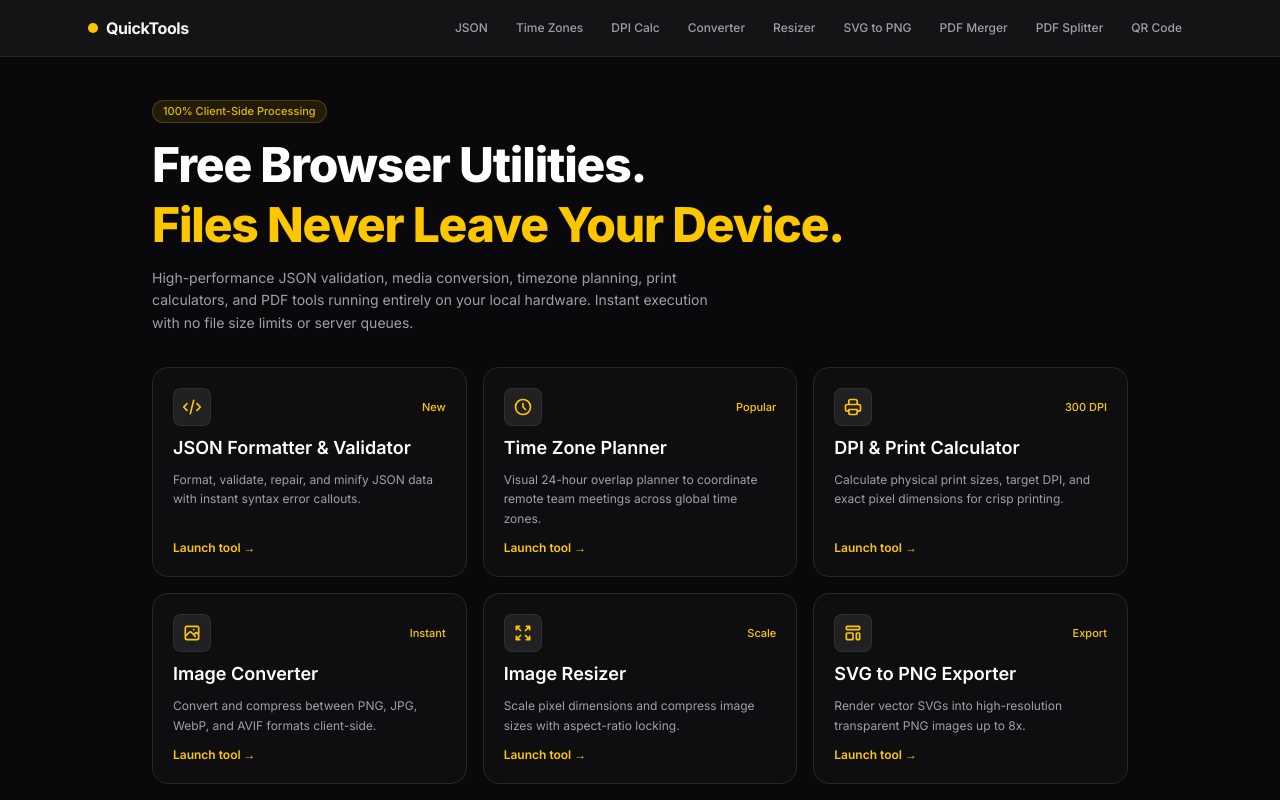
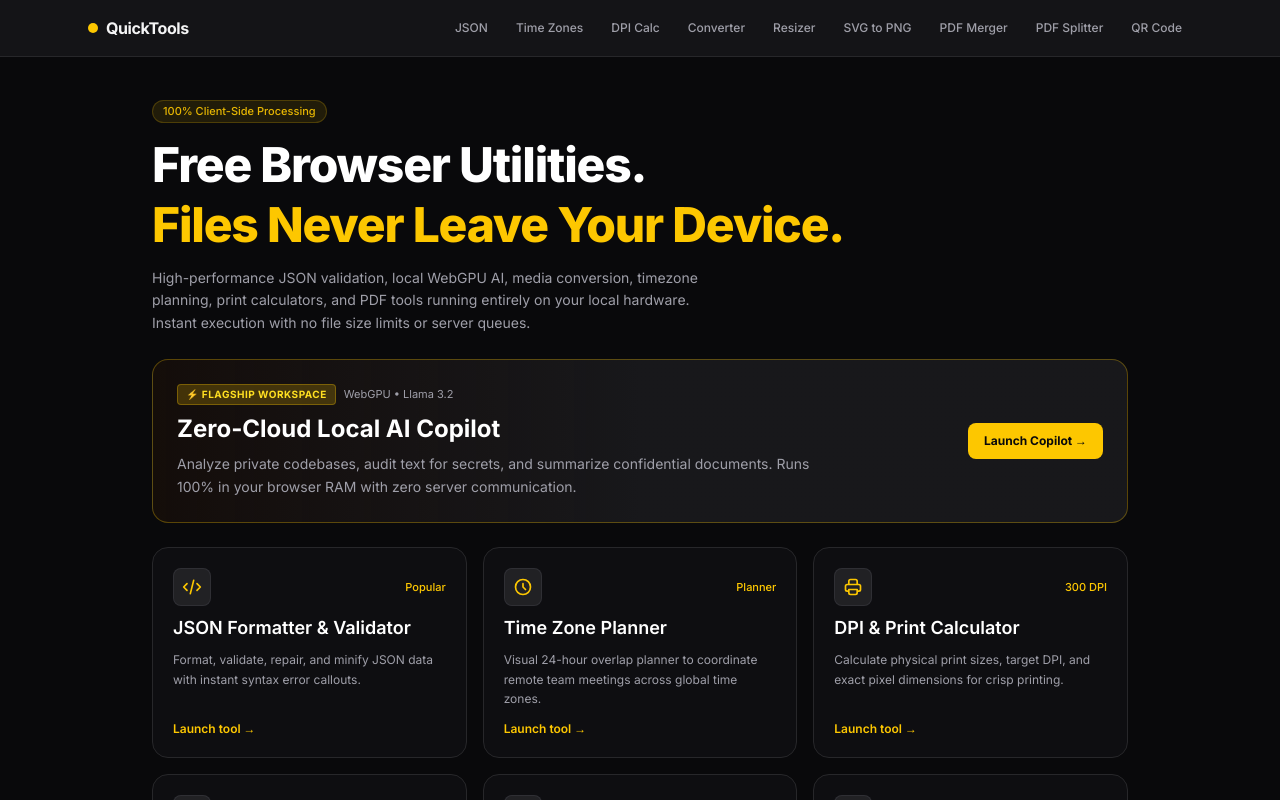
Before and after one commit to mikefener/quicktools, a Next.js app: page / in a window 1280 px wide. Shown: the top 800 px of the page. Built offline with nearby package versions, Linux system fonts and the light colour scheme; no server answers.

Commit message:
feat: launch zero-cloud local AI copilot on homepage and navbar

```diff
--- a/src/app/page.tsx
+++ b/src/app/page.tsx
@@ -6,7 +6,7 @@ const tools = [
     description: 'Format, validate, repair, and minify JSON data with instant syntax error callouts.',
     href: '/tools/json-formatter',
     tag: 'Dev',
-    badge: 'New',
+    badge: 'Popular',
     icon: (
       <svg className="w-5 h-5 text-yellow-400" fill="none" viewBox="0 0 24 24" stroke="currentColor" strokeWidth={2}>
         <path strokeLinecap="round" strokeLinejoin="round" d="M10 20l4-16m4 4l4 4-4 4M6 16l-4-4 4-4" />
@@ -18,7 +18,7 @@ const tools = [
     description: 'Visual 24-hour overlap planner to coordinate remote team meetings across global time zones.',
     href: '/tools/timezone-planner',
     tag: 'Remote',
-    badge: 'Popular',
+    badge: 'Planner',
     icon: (
       <svg className="w-5 h-5 text-yellow-400" fill="none" viewBox="0 0 24 24" stroke="currentColor" strokeWidth={2}>
         <path strokeLinecap="round" strokeLinejoin="round" d="M12 8v4l3 3m6-3a9 9 0 11-18 0 9 9 0 0118 0z" />
@@ -115,7 +115,7 @@ export default function Home() {
   return (
     <main className="min-h-[calc(100vh-3.5rem)] bg-zinc-950 text-white flex flex-col justify-between">
       {/* Hero Section */}
-      <section className="max-w-5xl mx-auto px-6 pt-10 pb-8 w-full text-center sm:text-left">
+      <section className="max-w-5xl mx-auto px-6 pt-10 pb-6 w-full text-center sm:text-left">
         <div className="inline-block text-[11px] font-mono font-medium text-yellow-400/90 bg-yellow-400/10 border border-yellow-400/20 px-2.5 py-0.5 rounded-full mb-3">
           100% Client-Side Processing
         </div>
@@ -124,8 +124,39 @@ export default function Home() {
           <span className="text-yellow-400">Files Never Leave Your Device.</span>
         </h1>
         <p className="text-zinc-400 mt-3 max-w-xl text-sm leading-relaxed">
-          High-performance JSON validation, media conversion, timezone planning, print calculators, and PDF tools running entirely on your local hardware. Instant execution with no file size limits or server queues.
+          High-performance JSON validation, local WebGPU AI, media conversion, timezone planning, print calculators, and PDF tools running entirely on your local hardware. Instant execution with no file size limits or server queues.
         </p>
+      </section>
+
+      {/* Flagship Featured Hero Tool */}
+      <section className="max-w-5xl mx-auto px-6 pb-6 w-full">
+        <Link
+          href="/tools/local-ai"
+          className="group relative overflow-hidden rounded-2xl border border-yellow-400/30 bg-gradient-to-r from-yellow-950/20 via-zinc-900 to-zinc-900 p-6 transition-all hover:border-yellow-400/60 hover:shadow-lg hover:shadow-yellow-400/5 flex flex-col sm:flex-row items-start sm:items-center justify-between gap-6"
+        >
+          <div className="space-y-2 max-w-2xl">
+            <div className="flex items-center gap-2">
+              <span className="inline-flex items-center gap-1 rounded bg-yellow-400/20 px-2 py-0.5 text-[10px] font-mono font-bold tracking-wider text-yellow-300 border border-yellow-400/30 uppercase">
+                ⚡ Flagship Workspace
+              </span>
+              <span className="text-[11px] text-zinc-400 font-mono">
+                WebGPU • Llama 3.2
+              </span>
+            </div>
+            <h2 className="text-xl sm:text-2xl font-bold text-white group-hover:text-yellow-400 transition-colors">
+              Zero-Cloud Local AI Copilot
+            </h2>
+            <p className="text-xs sm:text-sm text-zinc-400 leading-relaxed">
+              Analyze private codebases, audit text for secrets, and summarize confidential documents. Runs 100% in your browser RAM with zero server communication.
+            </p>
+          </div>
+
+          <div className="flex items-center gap-2 self-end sm:self-center shrink-0">
+            <span className="rounded-lg bg-yellow-400 px-4 py-2.5 text-xs font-bold text-zinc-950 group-hover:bg-yellow-300 transition-colors">
+              Launch Copilot &rarr;
+            </span>
+          </div>
+        </Link>
       </section>
 
       {/* Balanced 3x3 Tools Grid */}
--- a/src/components/Navbar.tsx
+++ b/src/components/Navbar.tsx
@@ -1,26 +1,76 @@
 "use client";
 
 import Link from "next/link";
-import { BarChart3, Crosshair, Plus, Vote } from "lucide-react";
+import { BarChart3, Crosshair, Plus, Sparkles, Vote } from "lucide-react";
 import { usePathname } from "next/navigation";
 import { getUserState, USER_STATE_EVENT } from "@/lib/storage";
 import { useEffect, useState } from "react";
 import { getDashboardData } from "@/app/create/actions";
 
-const links = [{ href: "/vote", label: "Vote Arena", icon: Vote }, { href: "/create", label: "Test My Thumbnail", icon: Plus, note: "$5" }, { href: "/dashboard", label: "Results Dashboard", icon: BarChart3 }];
+const links = [
+  { href: "/tools/local-ai", label: "Local AI", icon: Sparkles, note: "NEW" },
+  { href: "/vote", label: "Vote Arena", icon: Vote },
+  { href: "/create", label: "Test My Thumbnail", icon: Plus, note: "$5" },
+  { href: "/dashboard", label: "Results Dashboard", icon: BarChart3 },
+];
 
 export default function Navbar() {
   const pathname = usePathname();
   const [credits, setCredits] = useState(0);
+
   useEffect(() => {
-    const syncCredits = () => { setCredits(getUserState().userCredits); void getDashboardData().then((data) => setCredits(data.profile.credits)).catch(() => undefined); };
+    const syncCredits = () => {
+      setCredits(getUserState().userCredits);
+      void getDashboardData()
+        .then((data) => setCredits(data.profile.credits))
+        .catch(() => undefined);
+    };
     syncCredits();
     window.addEventListener(USER_STATE_EVENT, syncCredits);
     window.addEventListener("storage", syncCredits);
-    return () => { window.removeEventListener(USER_STATE_EVENT, syncCredits); window.removeEventListener("storage", syncCredits); };
+    return () => {
+      window.removeEventListener(USER_STATE_EVENT, syncCredits);
+      window.removeEventListener("storage", syncCredits);
+    };
   }, []);
-  return <header className="border-b border-zinc-800 bg-zinc-950/95 backdrop-blur"><div className="mx-auto flex h-16 max-w-7xl items-center justify-between px-5 lg:px-8">
-    <Link href="/" className="flex items-center gap-2.5" aria-label="Blind CTR home"><span className="grid size-8 place-items-center rounded-lg bg-yellow-400 text-zinc-950"><Crosshair size={19} strokeWidth={2.5} /></span><span className="text-sm font-black tracking-[0.12em] text-white">BLIND <span className="text-yellow-400">CTR</span></span></Link>
-    <nav className="flex items-center gap-1" aria-label="Main navigation">{links.map(({ href, label, icon: Icon, note }) => <Link key={href} href={href} className={`flex items-center gap-2 rounded-md px-3 py-2 text-sm transition-colors ${pathname === href ? "bg-zinc-800 text-white" : "text-zinc-400 hover:bg-zinc-900 hover:text-white"}`}><Icon size={16} /><span className="hidden sm:inline">{label}</span>{note && <span className="text-xs text-yellow-400">{note}</span>}</Link>)}<Link href="/create?credit=true" className="ml-2 inline-flex items-center gap-1.5 rounded-full border border-yellow-400/30 bg-yellow-400/10 px-3 py-1.5 text-xs font-bold text-yellow-300 transition hover:border-yellow-400/60 hover:bg-yellow-400/20">⚡ {credits} {credits === 1 ? "Credit" : "Credits"}</Link></nav>
-  </div></header>;
+
+  return (
+    <header className="border-b border-zinc-800 bg-zinc-950/95 backdrop-blur">
+      <div className="mx-auto flex h-16 max-w-7xl items-center justify-between px-5 lg:px-8">
+        <Link href="/" className="flex items-center gap-2.5" aria-label="Blind CTR home">
+          <span className="grid size-8 place-items-center rounded-lg bg-yellow-400 text-zinc-950">
+            <Crosshair size={19} strokeWidth={2.5} />
+          </span>
+          <span className="text-sm font-black tracking-[0.12em] text-white">
+            BLIND <span className="text-yellow-400">CTR</span>
+          </span>
+        </Link>
+        <nav className="flex items-center gap-1" aria-label="Main navigation">
+          {links.map(({ href, label, icon: Icon, note }) => (
+            <Link
+              key={href}
+              href={href}
+              className={`flex items-center gap-2 rounded-md px-3 py-2 text-sm transition-colors ${
+                pathname === href
+                  ? "bg-zinc-800 text-white"
+                  : "text-zinc-400 hover:bg-zinc-900 hover:text-white"
+              }`}
+            >
+              <Icon size={16} />
+              <span className="hidden sm:inline">{label}</span>
+              {note && (
+                <span className="text-xs text-yellow-400 font-semibold">{note}</span>
+              )}
+            </Link>
+          ))}
+          <Link
+            href="/create?credit=true"
+            className="ml-2 inline-flex items-center gap-1.5 rounded-full border border-yellow-400/30 bg-yellow-400/10 px-3 py-1.5 text-xs font-bold text-yellow-300 transition hover:border-yellow-400/60 hover:bg-yellow-400/20"
+          >
+            ⚡ {credits} {credits === 1 ? "Credit" : "Credits"}
+          </Link>
+        </nav>
+      </div>
+    </header>
+  );
 }
```
